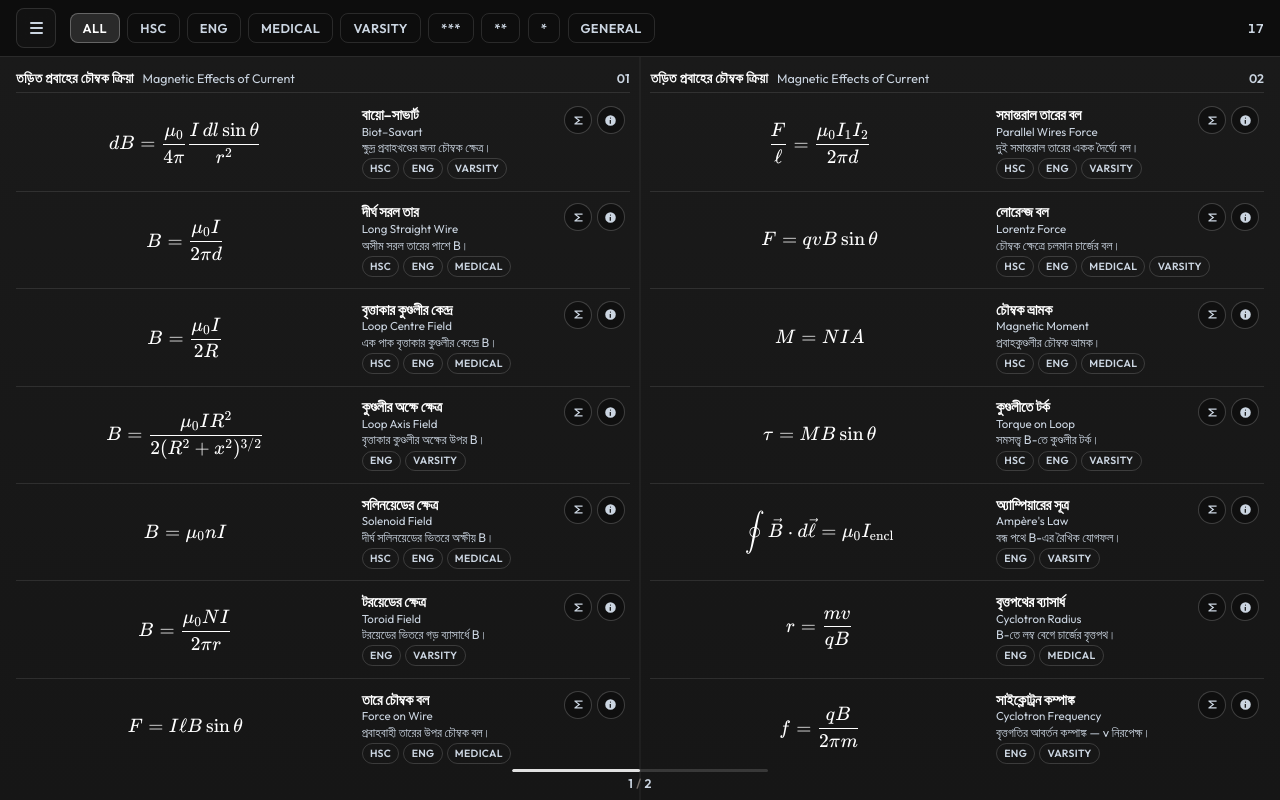
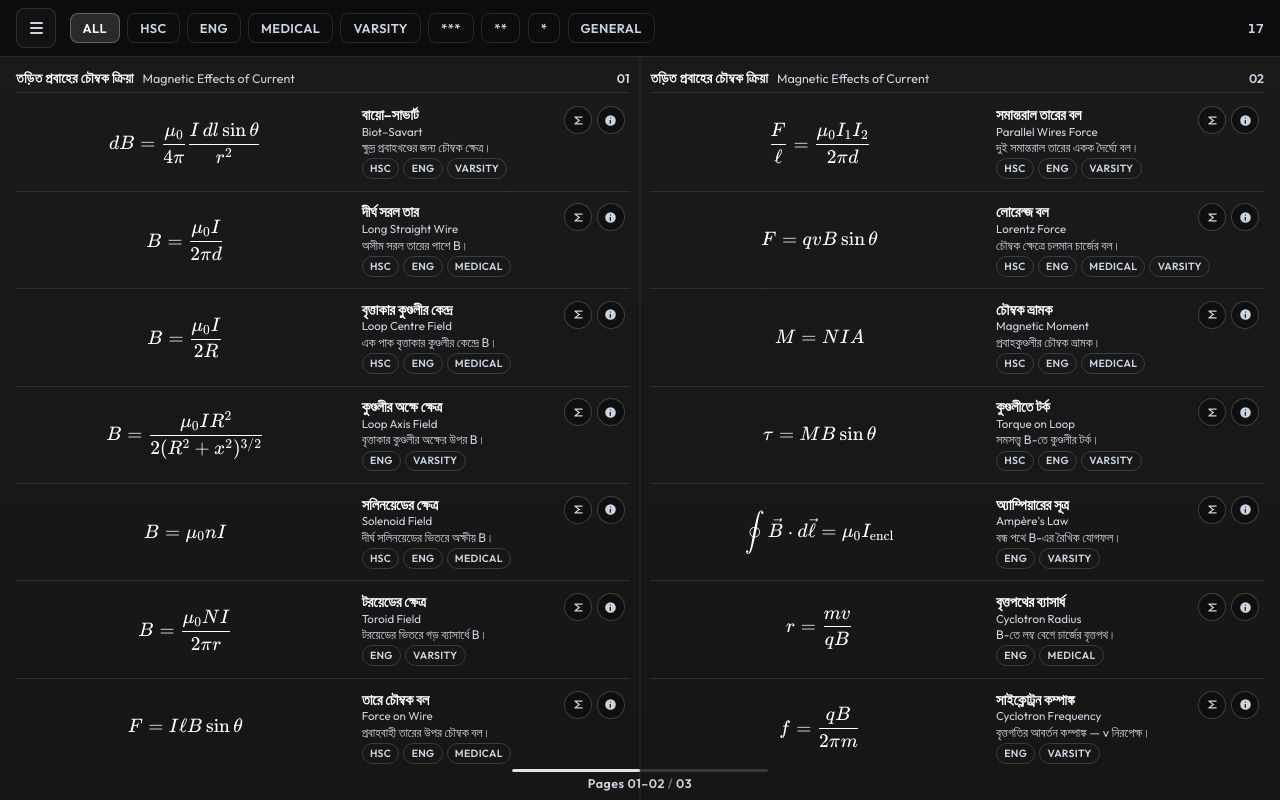
Before and after one commit to sadafbabu/Formulas, a React (Vite) app: page / in a window 1280 px wide. Built offline with nearby package versions, Linux system fonts and the light colour scheme.

Commit message:
Fix page numbering display in bottom indicator to show exact book page numbers

```diff
--- a/src/components/SpreadViewer.tsx
+++ b/src/components/SpreadViewer.tsx
@@ -194,9 +194,13 @@ export function SpreadViewer({
               <div className="progress-fill" style={{ width: `${progress * 100}%` }} />
             </div>
             <div className="page-indicator" aria-live="polite">
-              <span>{safeSpread + 1}</span>
+              <span>
+                {right
+                  ? `Pages ${String(left.pageNumber).padStart(2, '0')}–${String(right.pageNumber).padStart(2, '0')}`
+                  : `Page ${String(left.pageNumber).padStart(2, '0')}`}
+              </span>
               <span className="page-indicator-sep">/</span>
-              <span>{maxSpread + 1}</span>
+              <span>{String(pages.length).padStart(2, '0')}</span>
             </div>
           </div>
         </div>
@@ -236,9 +240,9 @@ export function SpreadViewer({
               <div className="progress-fill" style={{ width: `${progress * 100}%` }} />
             </div>
             <div className="page-indicator" aria-live="polite">
-              <span>{safePage + 1}</span>
+              <span>Page {String(safePage + 1).padStart(2, '0')}</span>
               <span className="page-indicator-sep">/</span>
-              <span>{pages.length}</span>
+              <span>{String(pages.length).padStart(2, '0')}</span>
             </div>
           </div>
         </div>
```
